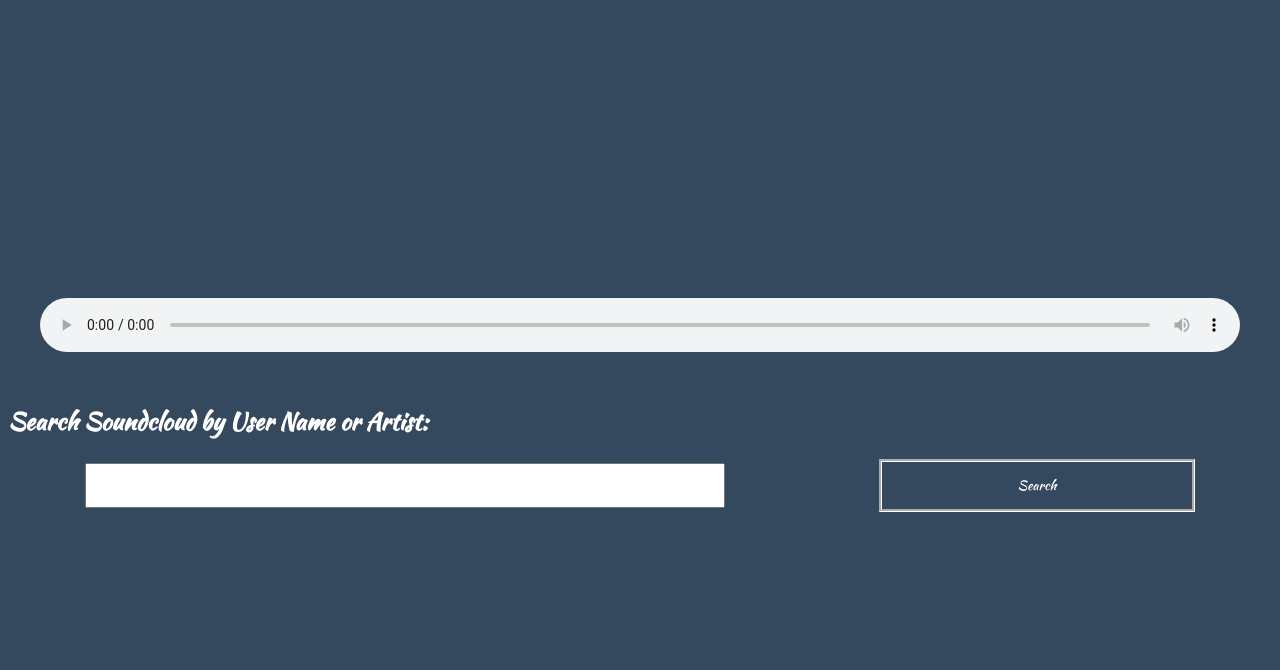
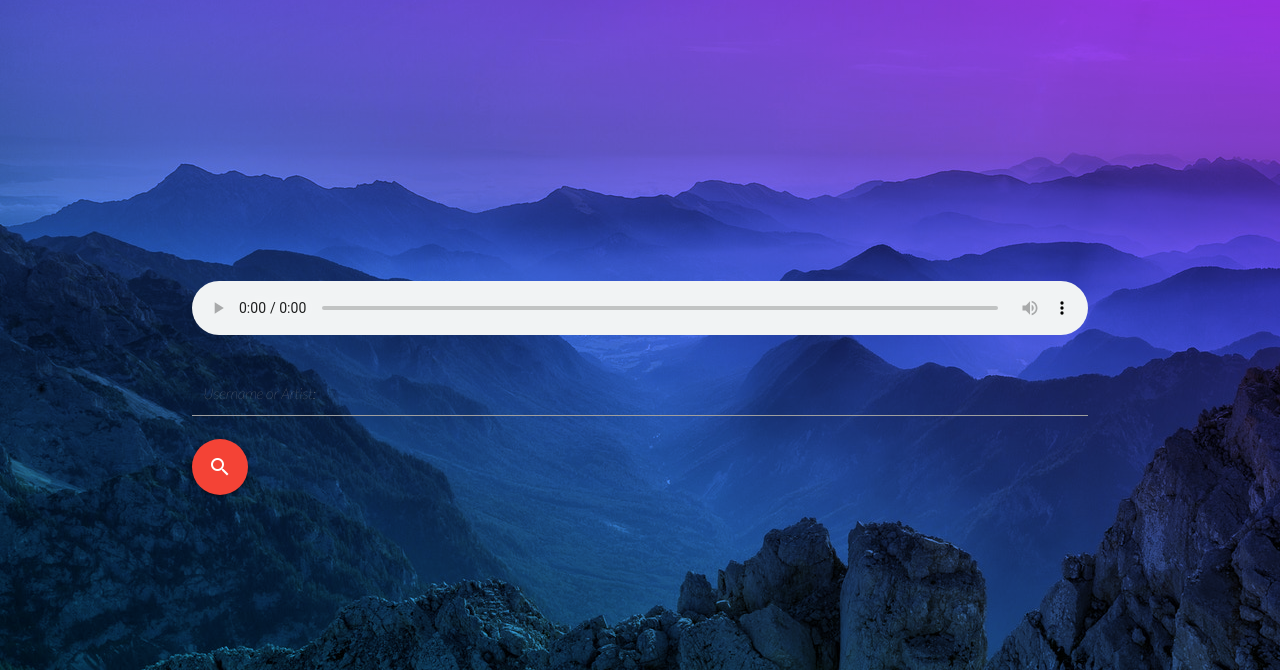
Before and after one commit to ianmitch90/soundcloud, a website: page index.html in a window 1280 px wide. Shown: the part 130-800 px from the top of the page. Drawn offline with nearby package versions, Linux system fonts and the light colour scheme.

Commit message:
visual updates

```diff
--- a/index.html
+++ b/index.html
@@ -1,28 +1,42 @@
 <!DOCTYPE html>
-<html>
+<html lang="en">
+
 <head>
-  <title>SoundCloud Music Search</title>
+  <meta charset="UTF-8">
+  <meta name="viewport" content="width=device-width, initial-scale=1.0">
+  <meta http-equiv="X-UA-Compatible" content="ie=edge">
+  <meta name="viewport" content="width=device-width, initial-scale=1.0" />
+
+  <title>Cloud Sound</title>
+
+  <link href="https://fonts.googleapis.com/icon?family=Material+Icons" rel="stylesheet">
+  <link rel="stylesheet" href="https://cdnjs.cloudflare.com/ajax/libs/materialize/1.0.0-rc.2/css/materialize.min.css">
   <link rel="stylesheet" href="styles.css">
 </head>
+
 <body>
   <div class="container">
     <header>
-      <h1>Really Awesome Music Site</h1>
+      <h1>Cloud Sound</h1>
     </header>
-    <canvas id="canvas" width="1000" height="300"></canvas>
     <section class="player">
+      <canvas id="canvas" width="1000" height="300"></canvas>
       <audio class="music-player" controls="controls" src=""></audio>
     </section>
     <section class="search">
-      <h1>Search Soundcloud by User Name or Artist:</h1>
       <form class="search-form" onsubmit="search()">
-        <input type="text" name="searchquery" value="">
-        <button type="submit" name="search" id = "search">Search</button>
+        <div class="input-field col s6">
+          <input id="last_name" type="text" class="searchquery" value="">
+          <label for="last_name">Username or Artist:</label>
+        </div>
+        <button class='btn-floating btn-large waves-effect waves-light red' type="submit" name="search" id="search"><i class="material-icons">search</i></button>
       </form>
     </section>
     <section class="results"></section>
   </div>
   <script src="main.js"></script>
+  <script src="https://cdnjs.cloudflare.com/ajax/libs/materialize/1.0.0-rc.2/js/materialize.min.js"></script>
 
 </body>
+
 </html>
--- a/main.js
+++ b/main.js
@@ -1,6 +1,7 @@
 var input = ''
 var artistsarray = []
 var resultsarray = []
+
 var results = document.querySelector('.results')
 document.querySelector('#search').addEventListener('click', function search(e) {
   e.preventDefault()
@@ -25,7 +26,7 @@
         artistimg.src = json[i].avatar_url
         artistimg.id = 'clickimg'
         artistwrapper.appendChild(artistimg)
-        var artistname = document.createElement('h2')
+        var artistname = document.createElement('span')
         artistname.innerHTML = json[i].username
         artistwrapper.appendChild(artistname)
         var artistid = document.createElement('div')
@@ -39,9 +40,12 @@
           while (results.hasChildNodes()) {
             results.removeChild(results.lastChild)
           }
-          var backbutton = document.createElement('button')
+          var backbutton = document.createElement('a')
+          backbutton.className = 'material-icons'
           backbutton.id = 'back'
-          backbutton.innerHTML = 'Back'
+          backbutton.className = 'btn-floating btn-large waves-effect waves-light blue'
+          backbutton.innerHTML = 'back'
+
           document.querySelector('.search-form').appendChild(backbutton)
           var artist = this.parentNode.childNodes[2].id
           results.innerHTML = `Now Searching for songs...`
@@ -58,7 +62,7 @@
                 songimage.src = json2[i].artwork_url
                 songimage.id = 'clickimg'
                 resultwrapper.appendChild(songimage)
-                var songtitle = document.createElement('h2')
+                var songtitle = document.createElement('span')
                 songtitle.innerHTML = json2[i].title
                 resultwrapper.appendChild(songtitle)
                 var artistname = document.createElement('h3')
--- a/styles.css
+++ b/styles.css
@@ -1,71 +1,65 @@
-@import url('https://fonts.googleapis.com/css?family=Kaushan+Script|Lato:100i');
-body {
-  font-family: 'Kaushan Script', cursive;
-  background-color: #34495e;
-  color: white;
+@import url('https://fonts.googleapis.com/css?family=Lato:100i');
+
+* {
+    color: white;
+    font-family: 'Lato', sans-serif;
+    margin: 0;
 }
 
-header {
-  text-align: center;
+input {
+  font-family: 'Lato', sans-serif;
+}
+
+body {
+background-image: url('./pexels-photo-552785.jpeg'),
+linear-gradient(19deg, #21D4FD 0%, #B721FF 100%);
+background-repeat: no-repeat;
+background-attachment: fixed;
+background-blend-mode: multiply;
+
+
+}
+
+h1 {
+
+}
+.results {
+  display: flex;
+  justify-content: space-evenly;
+  flex-direction: row;
+  flex-wrap: wrap;
+}
+.artistwrapper, .resultwrapper {
+  display: flex;
+  justify-content: center;
+  align-items: center;
+  flex-direction: column;
+  width: 25%;
+  margin: 1em;
+}
+.player:hover,
+.player:focus,
+.player:active {
+  box-shadow: 15px 15px 20px rgba(0, 0, 0, 0.4);
+  transform: scale(1.05);
 }
 
 .player {
-  display: flex;
-  justify-content: center;
+  transition: all 0.5s linear;
+  border-radius: 2em;
+  margin-bottom: 2em;
+  width: 100%;
+
+}
+.player canvas,
+.player audio {
+  width: 100%;
+  border-radius: 15px;
+}
+.search {
+
 }
 
-audio {
-  width: 100%;
-  padding: 2em;
+.container {
+
 }
-
-.results {
-  display: flex;
-  flex-direction: row;
-  justify-content: center;
-  align-items: center;
-  flex-wrap: wrap;
-}
-
-.artistwrapper, .resultwrapper {
-  text-align: center;
-  padding: 1em;
-  border: grey;
-  border-style: solid;
-  border-width: thin;
-  margin: 1em;
-  width: 25%;
-  height: auto;
-}
-
-button {
-  height: 4em;
-  width: 25%;
-  border: #202123;
-  border-style: groove;
-  background: #34495e;
-  color: white;
-  border-color: white;
-  font-family: 'Kaushan Script', cursive;
-}
-
-input {
-  font-weight: normal;
-  font-size: xx-large;
-  width: 50%;
-  font-family: 'Lato', sans-serif;
-}
-
-form {
-  display: flex;
-  justify-content: space-around;
-  align-items: center;
-}
-
-
-/*section.search {
-  display: flex;
-    justify-content: center;
-    align-items: center;
-
-}*/
```
Also changed, not shown: pexels-photo-552785.jpeg (added).
